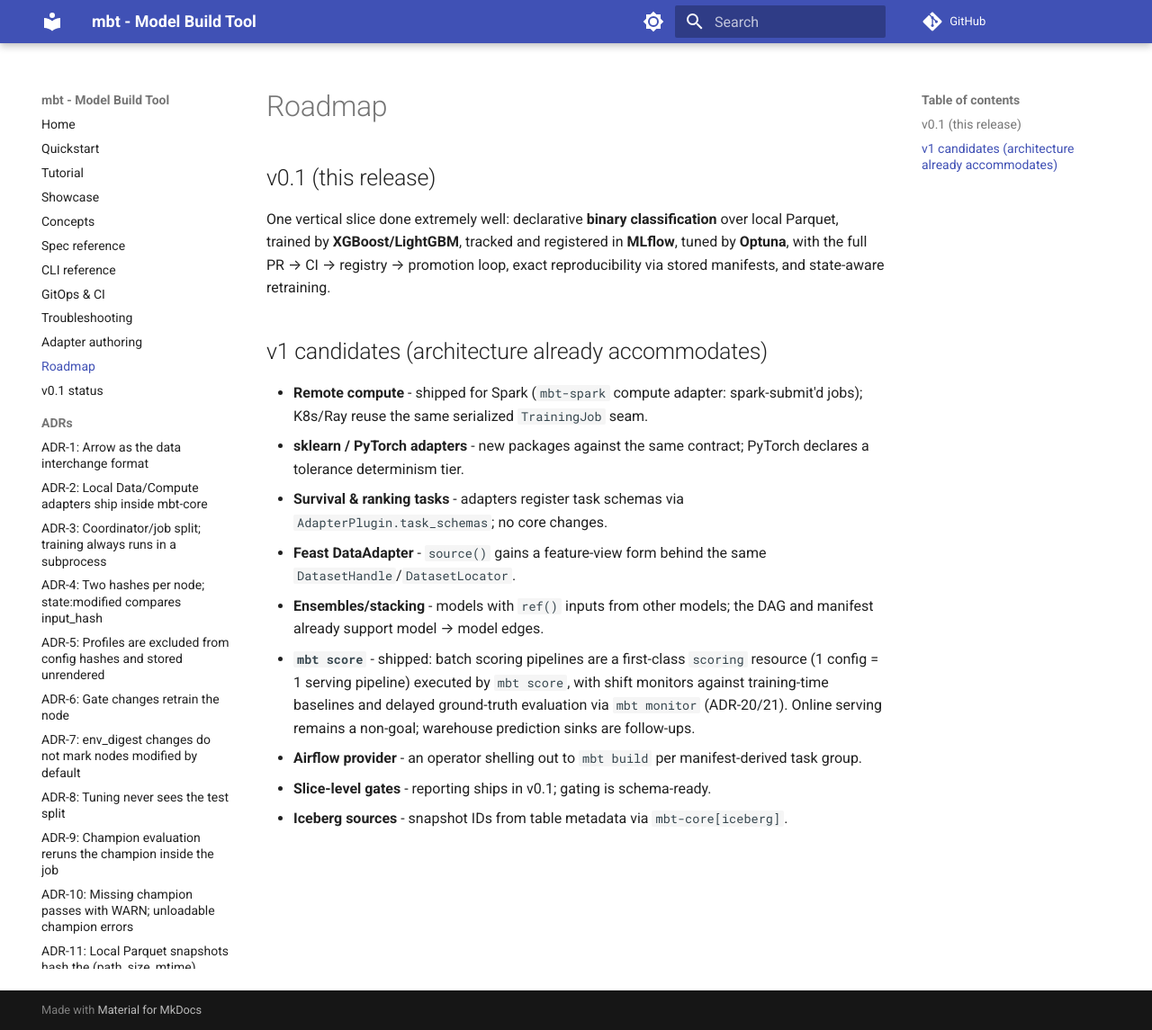
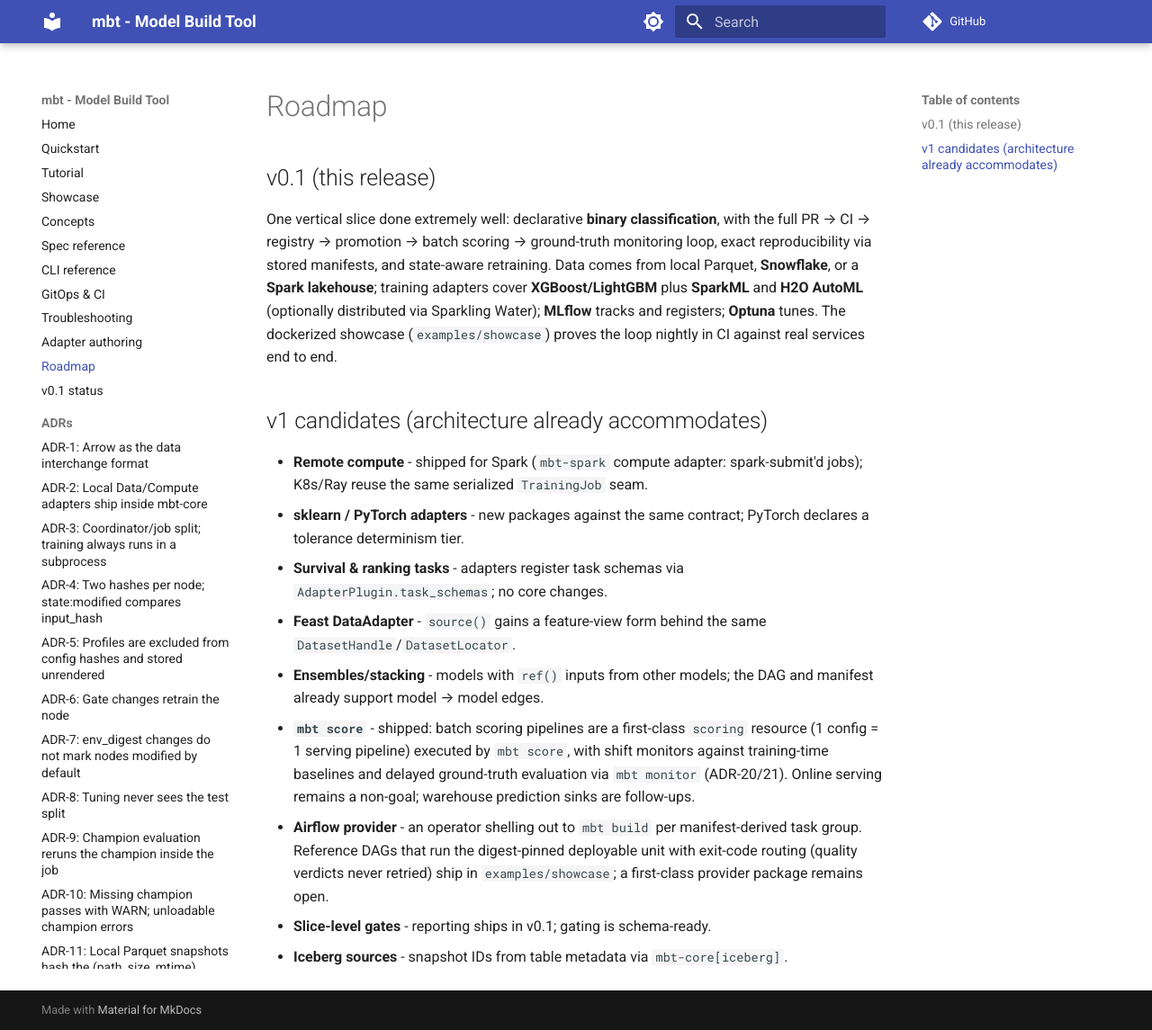
Before and after one commit to satrijandi/mbt, an MkDocs documentation site: the page built from docs/roadmap.md, in a window 1280 px wide and 1145 px high. Shown: the whole window at 90% size. Built offline with MkDocs 1.6.1 and Material for MkDocs 9.7.7, drawn with Linux system fonts in a browser that asks for light colours; comment, search, counter and statistics services are not loaded.

Commit message:
Docs: catch README, roadmap, index, and status up with the shipped scope
The Status section and roadmap still described v0.1 as local Parquet +
XGBoost/LightGBM; since then Snowflake and Spark lakehouse data, SparkML
and H2O AutoML training, batch scoring + ground-truth monitoring, and the
nightly-CI-proven showcase have shipped.

- README: Status rewritten to the current adapter/loop scope; the v1
  teaser no longer lists remote compute (shipped); e2e command comment
  now says JVM adapters / Java 17.
- roadmap: v0.1 paragraph reflects the shipped slice; the Airflow
  candidate points at the showcase's reference DAGs.
- index: a "see the whole platform running" pointer to the showcase page.
- v0.1-status: drop "remote compute" from the v1 list - the same
  paragraph already records the spark-submit compute adapter as shipped.

```diff
--- a/docs/roadmap.md
+++ b/docs/roadmap.md
@@ -2,11 +2,9 @@
 
 ## v0.1 (this release)
 
-One vertical slice done extremely well: declarative **binary classification**
-over local Parquet, trained by **XGBoost/LightGBM**, tracked and registered
-in **MLflow**, tuned by **Optuna**, with the full PR → CI → registry →
-promotion loop, exact reproducibility via stored manifests, and
-state-aware retraining.
+One vertical slice done extremely well: declarative **binary classification**, with the full PR → CI → registry → promotion → batch scoring → ground-truth monitoring loop, exact reproducibility via stored manifests, and state-aware retraining.
+Data comes from local Parquet, **Snowflake**, or a **Spark lakehouse**; training adapters cover **XGBoost/LightGBM** plus **SparkML** and **H2O AutoML** (optionally distributed via Sparkling Water); **MLflow** tracks and registers; **Optuna** tunes.
+The dockerized showcase (`examples/showcase`) proves the loop nightly in CI against real services end to end.
 
 ## v1 candidates (architecture already accommodates)
 
@@ -27,7 +25,9 @@
   delayed ground-truth evaluation via `mbt monitor` (ADR-20/21). Online
   serving remains a non-goal; warehouse prediction sinks are follow-ups.
 - **Airflow provider** - an operator shelling out to `mbt build` per
-  manifest-derived task group.
+  manifest-derived task group. Reference DAGs that run the digest-pinned
+  deployable unit with exit-code routing (quality verdicts never retried)
+  ship in `examples/showcase`; a first-class provider package remains open.
 - **Slice-level gates** - reporting ships in v0.1; gating is schema-ready.
 - **Iceberg sources** - snapshot IDs from table metadata via
   `mbt-core[iceberg]`.
```
Also changed, not shown: README.md (+5 -7 lines), docs/index.md (+1 -0 lines), docs/v0.1-status.md (+2 -2 lines).
